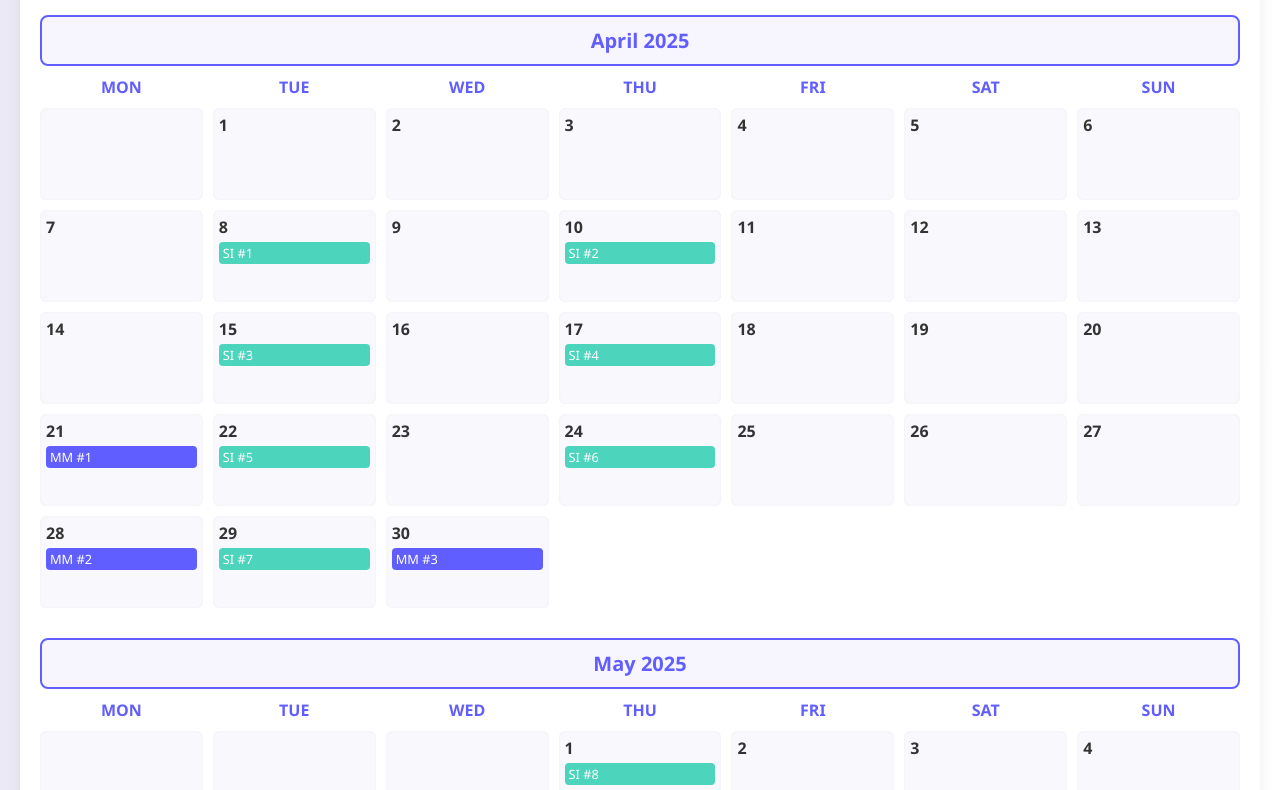
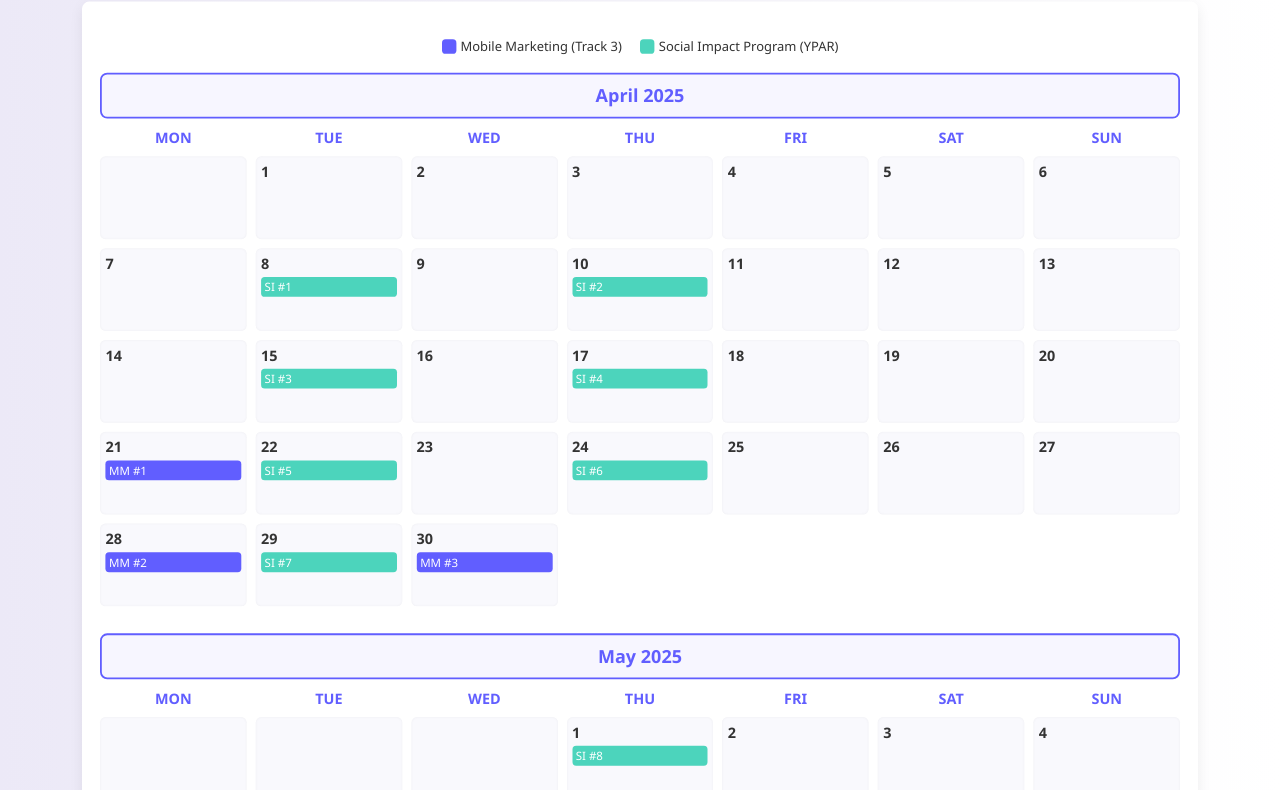
Before and after one commit to ClubStrideSolutions/Digital-Marketing-Bootcamp, a plain HTML site: page index.html in a window 1280 px wide. Shown: the part 147-937 px from the top of the page. Drawn offline with Linux system fonts and the light colour scheme.

Commit message:
Update index.html

```diff
--- a/index.html
+++ b/index.html
@@ -10,7 +10,7 @@
     body {
       margin: 0;
       font-family: 'Segoe UI', Tahoma, Geneva, Verdana, sans-serif;
-/*       transform: scale(0.9); */
+      transform: scale(0.9);
 /*       transform-origin: top left; */
       /* You may need to tweak the width so the scaled body doesn't clip */
 /*       width: 111%; */
```
